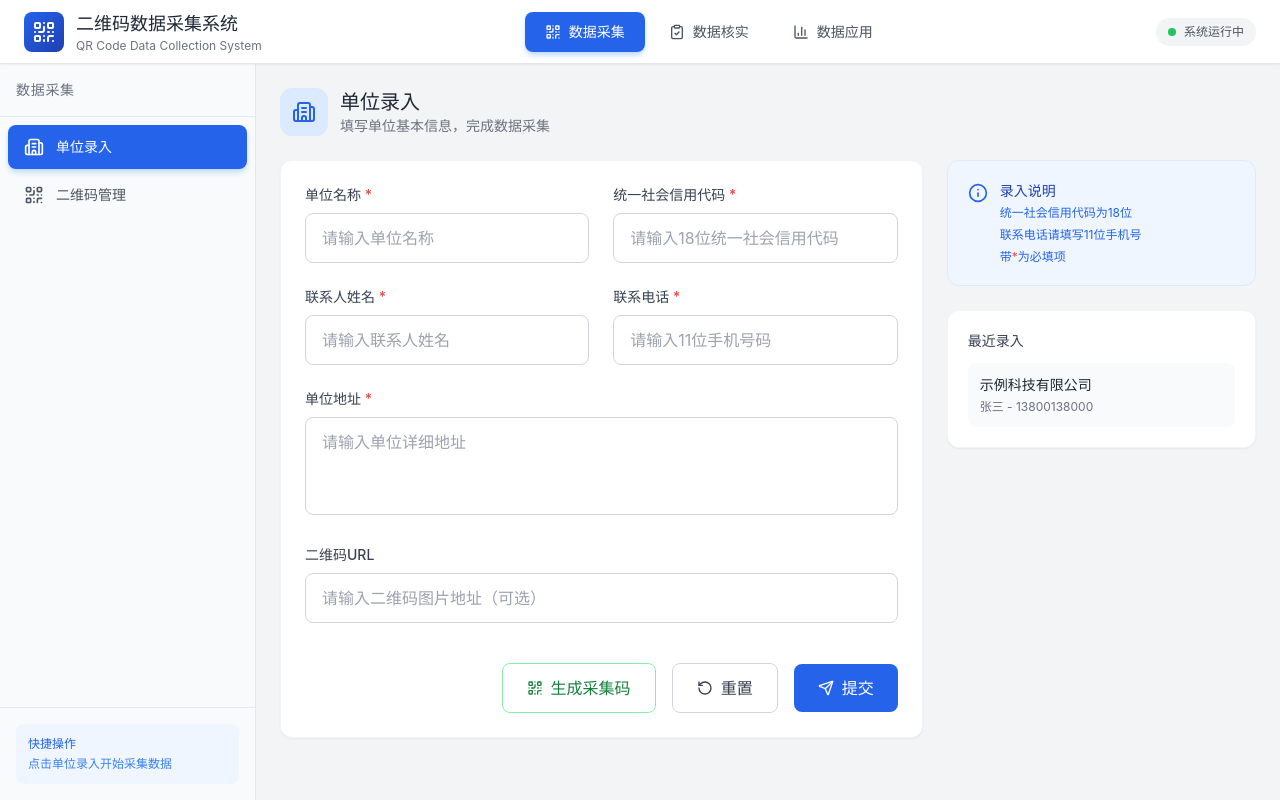
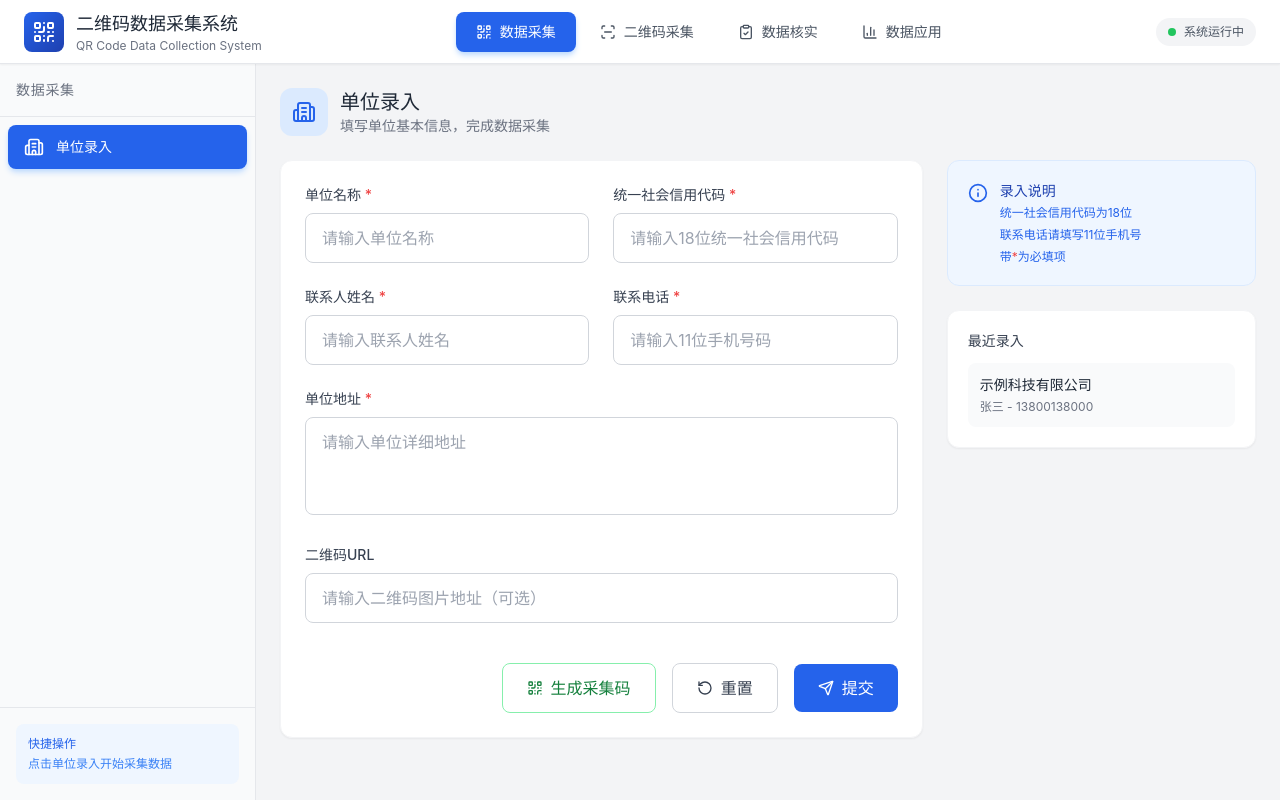
Before and after one commit to tangyushan119/33erweima, a Vue app: page /data-collection/unit-entry in a window 1280 px wide. Built offline with nearby package versions, Linux system fonts and the light colour scheme.

Commit message:
.2543649736892921:295810f8bc05a55dd38bc63a2851a0bf_6a367fb0723656951cb60510.6a36849f723656951cb605c1.6a36849f931e5e568a7943d7:Trae CN.T(2026/6/20 20:16:31)

```diff
--- a/src/components/SideMenu.vue
+++ b/src/components/SideMenu.vue
@@ -1,6 +1,6 @@
 <script setup lang="ts">
 import { computed } from 'vue'
-import { Building2, QrCode } from 'lucide-vue-next'
+import { Building2 } from 'lucide-vue-next'
 import { useRouter, useRoute } from 'vue-router'
 
 const router = useRouter()
@@ -11,11 +11,6 @@ const sideMenuItems = [
     name: '单位录入',
     icon: Building2,
     path: '/data-collection/unit-entry',
-  },
-  {
-    name: '二维码管理',
-    icon: QrCode,
-    path: '/data-collection/qr-code',
   },
 ]
 
--- a/src/components/TopNav.vue
+++ b/src/components/TopNav.vue
@@ -1,6 +1,6 @@
 <script setup lang="ts">
 import { ref, computed } from 'vue'
-import { QrCode, ClipboardCheck, BarChart3 } from 'lucide-vue-next'
+import { QrCode, ClipboardCheck, BarChart3, ScanLine } from 'lucide-vue-next'
 import { useRouter, useRoute } from 'vue-router'
 
 const router = useRouter()
@@ -11,6 +11,11 @@ const navItems = [
     name: '数据采集',
     icon: QrCode,
     path: '/data-collection/unit-entry',
+  },
+  {
+    name: '二维码采集',
+    icon: ScanLine,
+    path: '/qr-code-collection',
   },
   {
     name: '数据核实',
@@ -27,6 +32,7 @@ const navItems = [
 const currentNav = computed(() => {
   const path = route.path
   if (path.startsWith('/data-collection')) return '/data-collection/unit-entry'
+  if (path.startsWith('/qr-code-collection')) return '/qr-code-collection'
   return path
 })
 
--- a/src/pages/QrCodeGenerator.vue
+++ b/src/pages/QrCodeGenerator.vue
@@ -14,7 +14,7 @@ const formData = ref({
   description: '',
 })
 
-const selectedQrCode = ref<typeof dataStore.qrCodeRecords.value[0] | null>(null)
+const selectedQrCode = ref<typeof dataStore.qrCodeRecords[0] | null>(null)
 
 const filteredQrCodes = computed(() => {
   let result = dataStore.qrCodeRecords
@@ -81,7 +81,7 @@ const handleToggleStatus = (id: string) => {
   dataStore.toggleQrCodeStatus(id)
 }
 
-const handlePreview = (record: typeof dataStore.qrCodeRecords.value[0]) => {
+const handlePreview = (record: typeof dataStore.qrCodeRecords[0]) => {
   selectedQrCode.value = record
 }
 
--- a/src/router/index.ts
+++ b/src/router/index.ts
@@ -30,7 +30,7 @@ const routes: RouteRecordRaw[] = [
     component: DataApplication,
   },
   {
-    path: '/data-collection/qr-code',
+    path: '/qr-code-collection',
     name: 'qrCodeGenerator',
     component: QrCodeGenerator,
   },
--- a/src/stores/dataStore.ts
+++ b/src/stores/dataStore.ts
@@ -35,6 +35,7 @@ export const useDataStore = defineStore('data', () => {
       contactPhone: '13800138000',
       address: '北京市朝阳区科技园区A座1001室',
       qrCodeUrl: '',
+      qrCodeId: '',
       createTime: '2026-06-20 10:30:00',
       status: 'pending',
     },
@@ -46,6 +47,7 @@ export const useDataStore = defineStore('data', () => {
       contactPhone: '13900139000',
       address: '上海市浦东新区软件园B座2002室',
       qrCodeUrl: '',
+      qrCodeId: '',
       createTime: '2026-06-19 15:45:00',
       status: 'pending',
     },
@@ -60,6 +62,7 @@ export const useDataStore = defineStore('data', () => {
       contactPhone: '13700137000',
       address: '广州市天河区科技园C座3003室',
       qrCodeUrl: '',
+      qrCodeId: '',
       createTime: '2026-06-18 09:00:00',
       status: 'approved',
     },
@@ -71,6 +74,7 @@ export const useDataStore = defineStore('data', () => {
       contactPhone: '13600136000',
       address: '深圳市南山区科技园D座4004室',
       qrCodeUrl: '',
+      qrCodeId: '',
       createTime: '2026-06-17 14:20:00',
       status: 'approved',
     },
```
